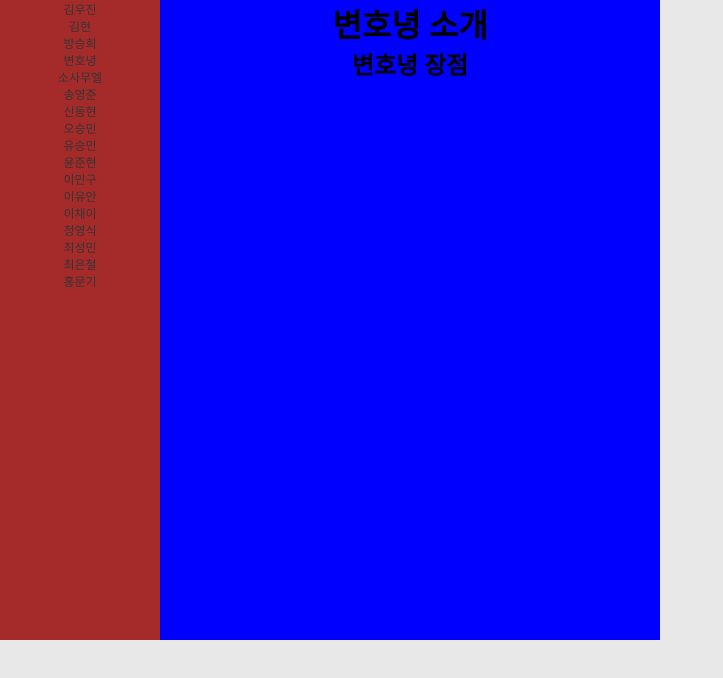
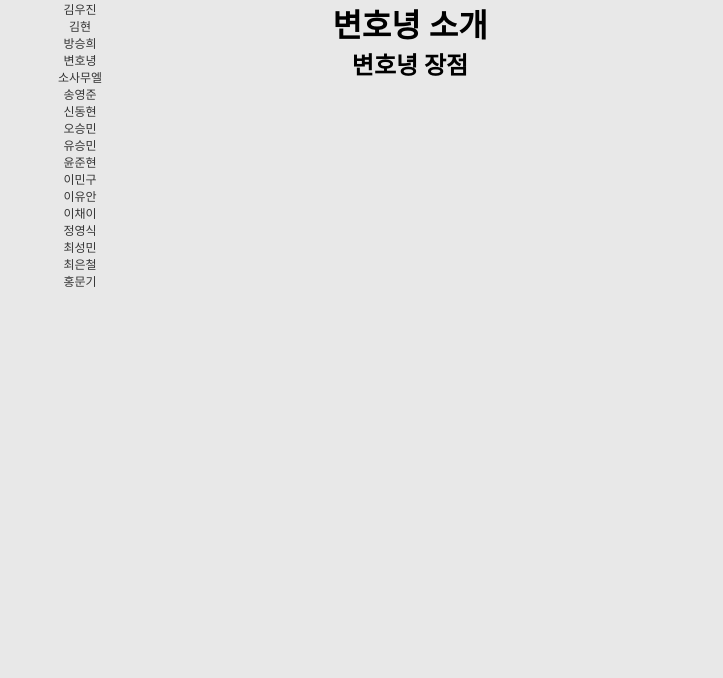
Before and after one commit to dev-honing/Subject-7, a React (Create React App) app in the folder v2.0/: page / in a window 1280 px wide. Shown: the top 678 px of the page, without its empty margins (0-723 px from the left). Built offline with nearby package versions, Linux system fonts and the light colour scheme.

Commit message:
테스트 코드 삭제
- 배경색을 원래대로 변경

```diff
--- a/v2.0/src/Component/Container/Container.css
+++ b/v2.0/src/Component/Container/Container.css
@@ -9,10 +9,8 @@
 
 #index {
   width: 160px;
-  background-color: brown;
 }
 
 #content {
   width: 500px;
-  background-color: blue;
 }
```
